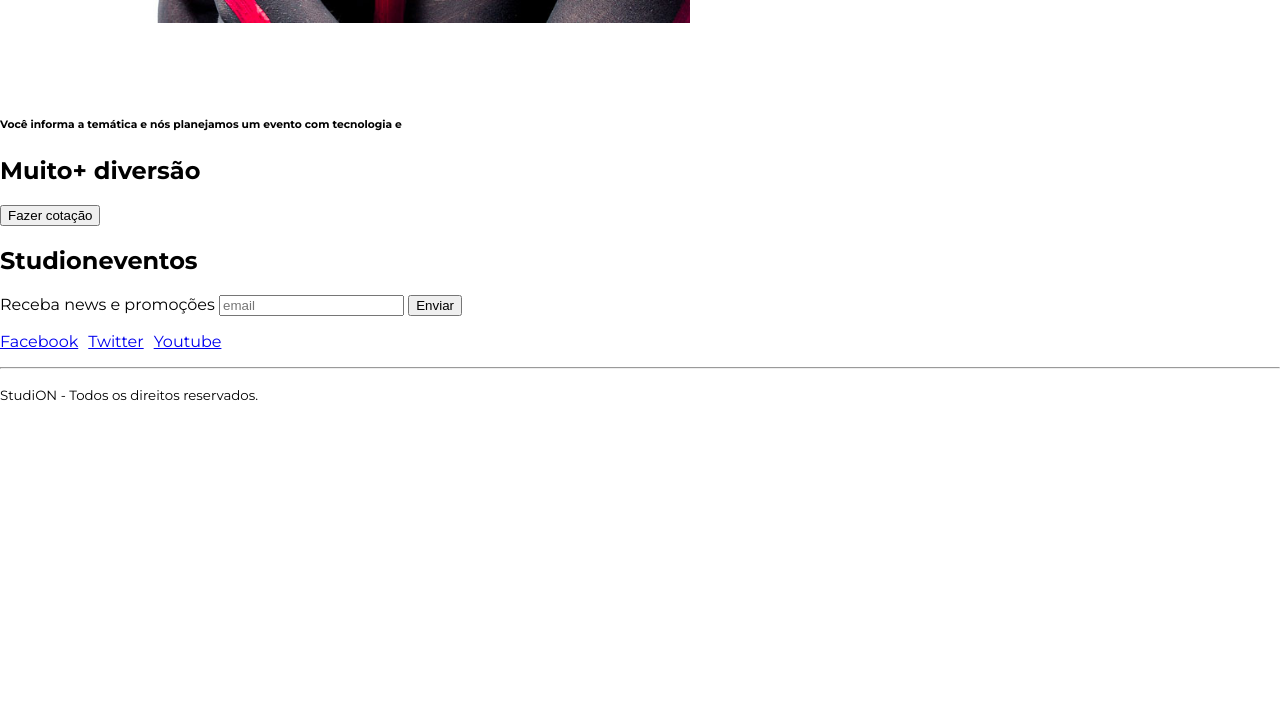
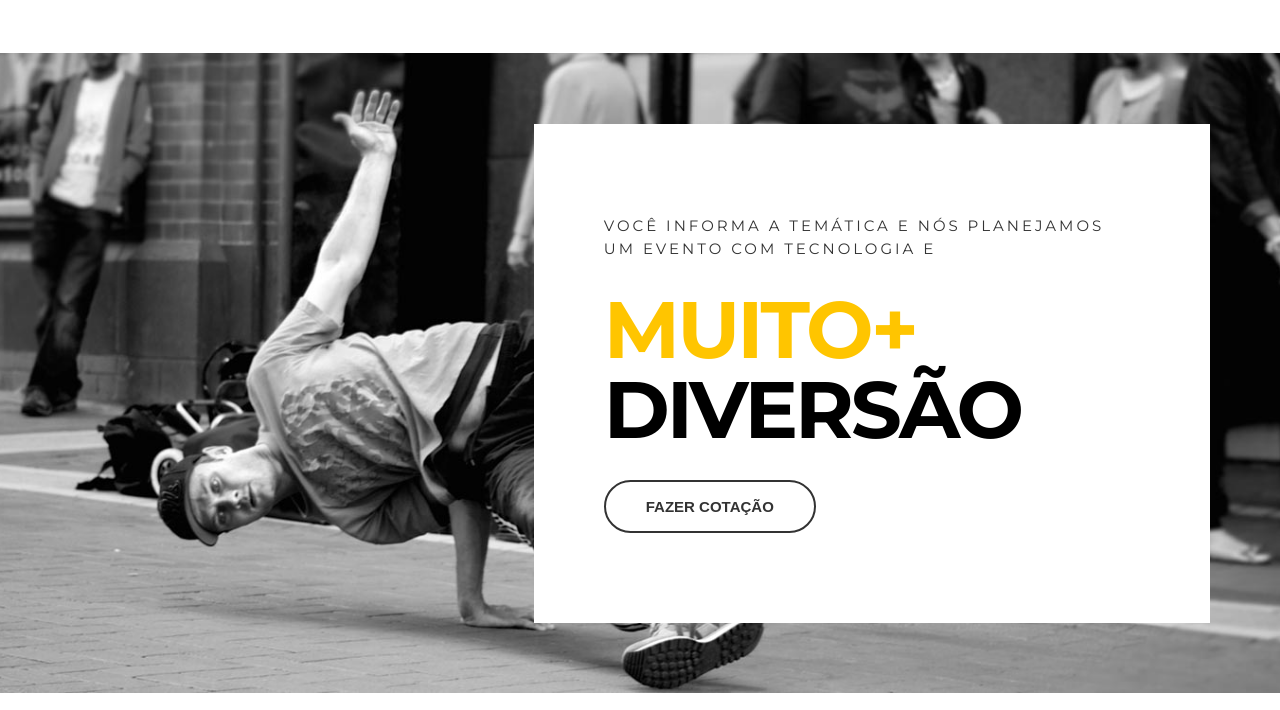
Before and after one commit to GuilhanaMucelin/ImagineOn, a website: page src/index.html in a window 1280 px wide. Shown: the part 1534-2244 px from the top of the page. Before the commit the page ends 1954 px from the top, so only its background shows below. Drawn offline with Linux system fonts and the light colour scheme.

Commit message:
styling the section quote

```diff
--- a/src/index.html
+++ b/src/index.html
@@ -96,13 +96,15 @@
         </div>
       </section>
 
-      <section>
-        <div>
-          <h6>
-            Você informa a temática e nós planejamos um evento com tecnologia e
-          </h6>
-          <h2><span>Muito+ </span>diversão</h2>
-          <button>Fazer cotação</button>
+      <section class="quote">
+        <div class="container quote__container">
+          <div class="quote__copy">
+            <h6>
+              Você informa a temática e nós planejamos um evento com tecnologia e
+            </h6>
+            <h2><span class="copy--primary">Muito+ </span>diversão</h2>
+            <button class="btn btn--quote">Fazer cotação</button>
+          </div>
         </div>
       </section>
     </main>
--- a/src/style.css
+++ b/src/style.css
@@ -102,7 +102,7 @@ li {
 
 .slide {
     position: relative;
-    height: calc(100vh - 125px);
+    height: calc(95vh - 125px);
 }
 
 .slide__background-image {
@@ -133,6 +133,7 @@ li {
     font-size: 100px;
     text-transform: uppercase;
     line-height: 100px;
+    margin: 20px 0 40px 0;
 }
 
 .slide__copy h2 span {
@@ -224,5 +225,54 @@ li {
 .btn--institutional:hover {
     color: var(--color-copy);
     background: unset;
+    box-shadow: 0 16px 16px #0006;
+}
 
+.quote {
+    background-image: url(./images/parallax.jpg);
+
+    background-attachment: fixed;
+    background-repeat: no-repeat;
+    background-size: cover;
+    background-position: center;
 }
+
+.quote__container {
+    display: grid;
+    align-items: center;
+    justify-items: end;
+    min-height: 80vh;
+}
+
+ .quote__copy {
+    background-color: #fff;
+    padding: 90px 70px;
+ }
+
+ .quote__copy h6 {
+    color: var(--color-copy);
+    text-transform: uppercase;
+    letter-spacing: 3px;
+    font-size: 15px;
+    font-weight: 400;
+    line-height: 23px;
+    max-width: 54ch;
+    margin: 0;
+ }
+
+ .quote__copy h2 {
+    text-transform: uppercase;
+    font-size: 80px;
+    letter-spacing: -3px;
+    line-height: 80px;
+    margin: 30px 0;
+ }
+
+ .quote__copy h2 span {
+    display: block;
+ }
+
+ .btn--quote {
+    color: var(--color-copy);
+    border-color: var(--color-copy);
+ }
```
